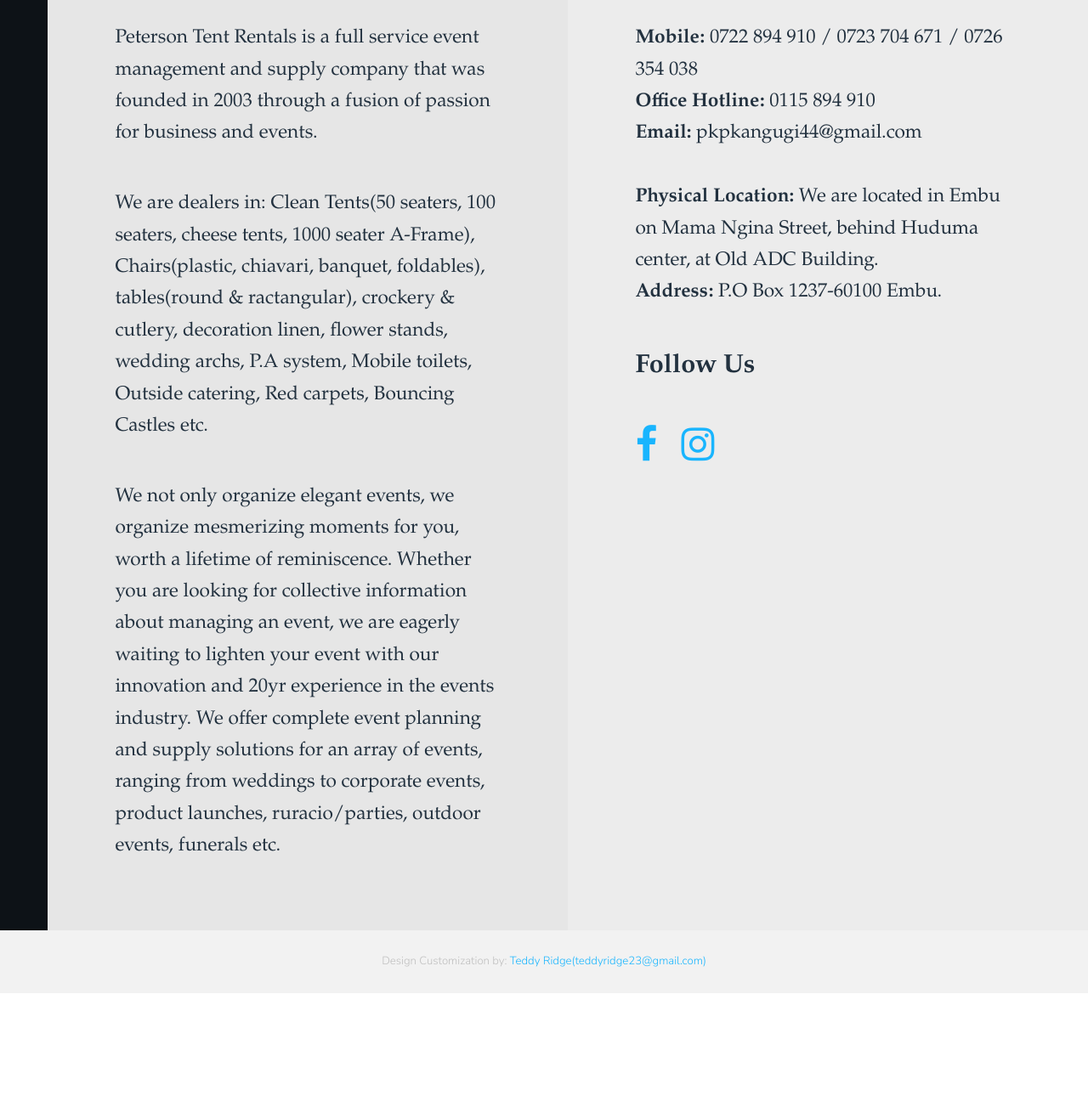
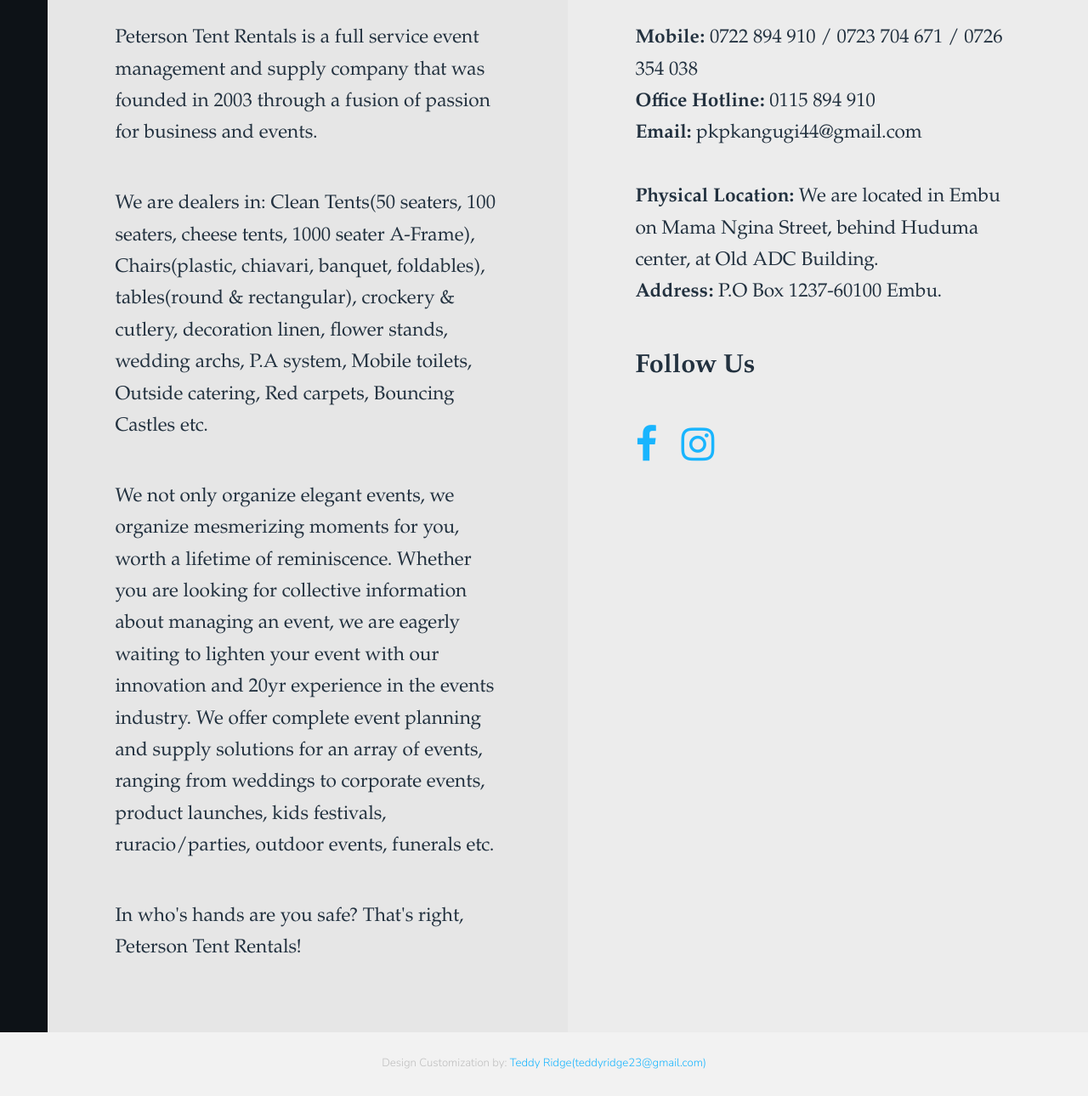
Before and after one commit to TeddyRidge/Petersontentrentals, a plain HTML site: page index.html in a window 1280 px wide. Shown: the part 1637-2927 px from the top of the page at 85% size. Before the commit the page ends 2806 px from the top, so only its background shows below. Drawn offline with Linux system fonts and the light colour scheme.

Commit message:
index html update

```diff
--- a/index.html
+++ b/index.html
@@ -98,11 +98,13 @@
 								<div class="social column">
 									<h3>About Us</h3>
 									<p>Peterson Tent Rentals is a full service event management and supply company that was founded in 2003 through a fusion of passion for business and events.</p>
-									<p>We are dealers in: Clean Tents(50 seaters, 100 seaters, cheese tents, 1000 seater A-Frame), Chairs(plastic, chiavari, banquet, foldables), tables(round & ractangular), crockery & cutlery, decoration linen, flower stands, wedding archs, P.A system, Mobile toilets, Outside catering, Red carpets, Bouncing Castles etc.</p>
+									<p>We are dealers in: Clean Tents(50 seaters, 100 seaters, cheese tents, 1000 seater A-Frame), Chairs(plastic, chiavari, banquet, foldables), tables(round & rectangular), crockery & cutlery, decoration linen, flower stands, wedding archs, P.A system, Mobile toilets, Outside catering, Red carpets, Bouncing Castles etc.</p>
 									<p>We not only organize elegant events, we organize mesmerizing moments for you, worth a lifetime of reminiscence.
 										Whether you are looking for collective information about managing an event, we are eagerly waiting to lighten your event with our innovation and 20yr experience in the events industry.
-									   We offer complete event planning and supply solutions for an array of events, ranging from weddings to corporate events, product launches, ruracio/parties, outdoor events, funerals etc.</p>
+									   We offer complete event planning and supply solutions for an array of events, ranging from weddings to corporate events, product launches, kids festivals, ruracio/parties, outdoor events, funerals etc.
+										</p>
 									<p>
+										In who's hands are you safe? That's right, Peterson Tent Rentals!
 									</p>
 
 								</div>
```
